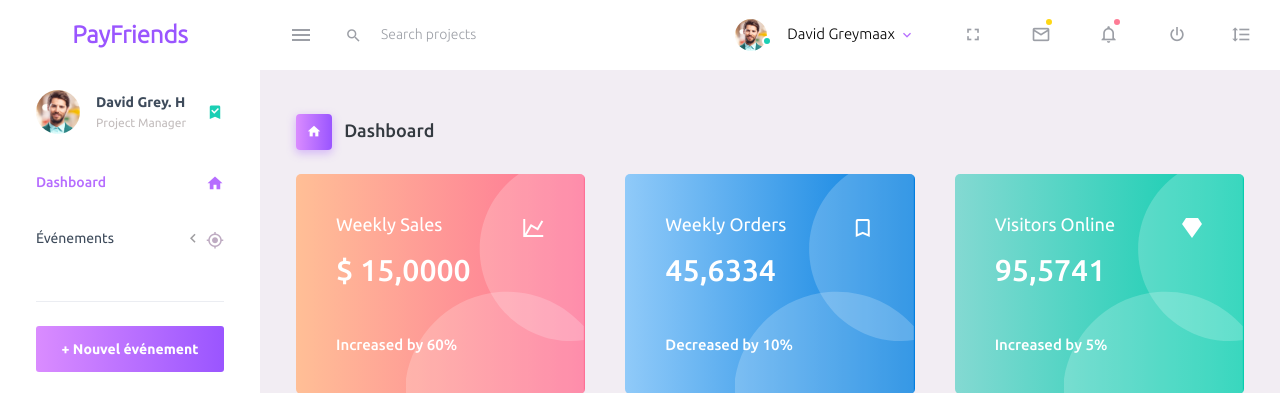
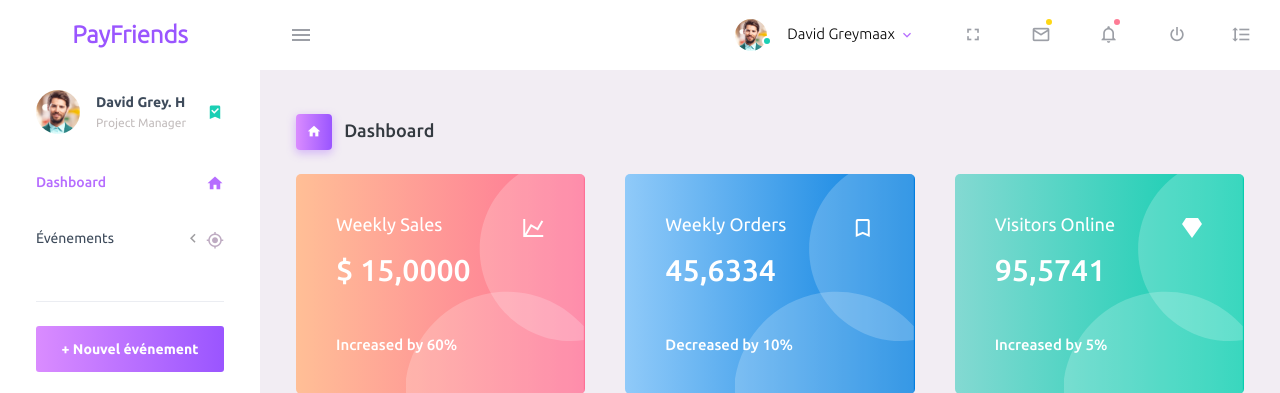
Before and after one commit to StevenK8/PayFriends, a PHP site: page / in a window 1280 px wide. Shown: the top 393 px of the page. Run offline with PHP 8.4, Linux system fonts and the light colour scheme.

Commit message:
uppression barre de recherche

```diff
--- a/index.php
+++ b/index.php
@@ -31,16 +31,6 @@
           <button class="navbar-toggler navbar-toggler align-self-center" type="button" data-toggle="minimize">
             <span class="mdi mdi-menu"></span>
           </button>
-          <div class="search-field d-none d-md-block">
-            <form class="d-flex align-items-center h-100" action="#">
-              <div class="input-group">
-                <div class="input-group-prepend bg-transparent">
-                  <i class="input-group-text border-0 mdi mdi-magnify"></i>
-                </div>
-                <input type="text" class="form-control bg-transparent border-0" placeholder="Search projects">
-              </div>
-            </form>
-          </div>
           <ul class="navbar-nav navbar-nav-right">
             <li class="nav-item nav-profile dropdown">
               <a class="nav-link dropdown-toggle" id="profileDropdown" href="#" data-toggle="dropdown" aria-expanded="false">
```
